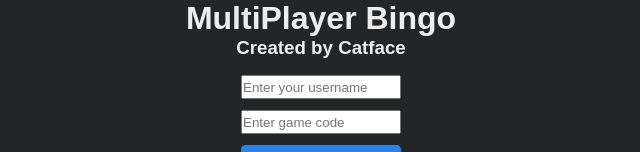
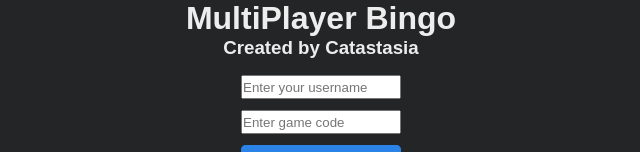
Before and after one commit to ramstedt/bingomultiplayer, a Next.js app: page / in a window 1280 px wide. Shown: the top 152 px of the page, without its empty margins (319-959 px from the left). Built offline with nearby package versions, Linux system fonts and the light colour scheme; a web font is replaced by a local one.

Commit message:
change username

```diff
--- a/app/layout.js
+++ b/app/layout.js
@@ -6,7 +6,7 @@ const rethinkSans = Rethink_Sans({
 });
 
 export const metadata = {
-  title: 'Multiplayer Bingo by Catface',
+  title: 'Multiplayer Bingo by Catastasia',
   description:
     'Create your own bingo card and share it with your friends. Real time updates!',
 };
--- a/app/page.js
+++ b/app/page.js
@@ -43,7 +43,7 @@ export default function Home() {
   return (
     <>
       <h1>MultiPlayer Bingo</h1>
-      <h3>Created by Catface</h3>
+      <h3>Created by Catastasia</h3>
       <form className={styles.joinForm} onSubmit={handleSubmit}>
         <div>
           <label htmlFor='name'>
```
